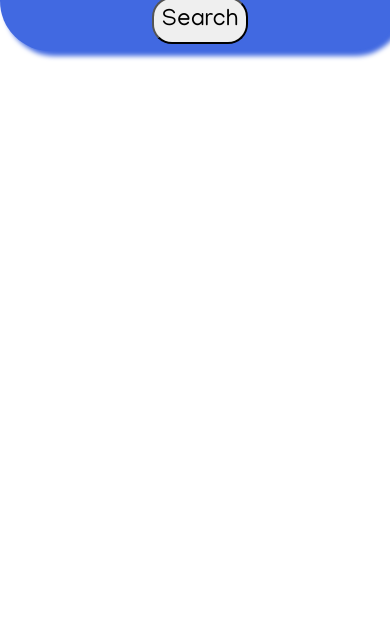
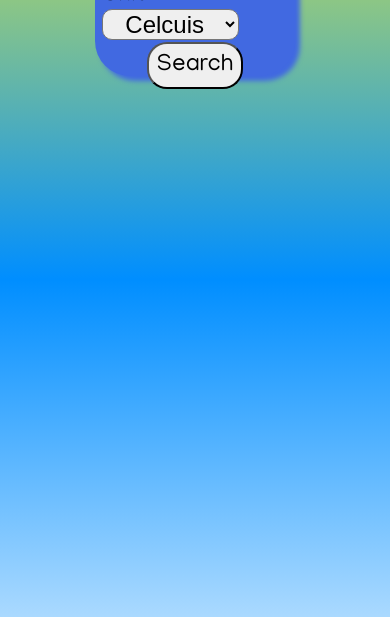
Before and after one commit to alti21/The-Weather-App, a website built with webpack: page src/index.html in a window 390 px wide. Shown: the part 227-844 px from the top of the page. Built offline with nearby package versions, Linux system fonts and the light colour scheme.

Commit message:
Added responsive design for mobile

```diff
--- a/src/index.html
+++ b/src/index.html
@@ -10,7 +10,7 @@
 </head>
 <body>
 
-    <div class="container">
+    <div class="container start">
         <h1 class="title">Weatherly</h1>
         <form action="http://localhost:8080/" class="search__form">
             <label for="name">City</label>
```
Also changed, not shown: dist/css/index.css.
